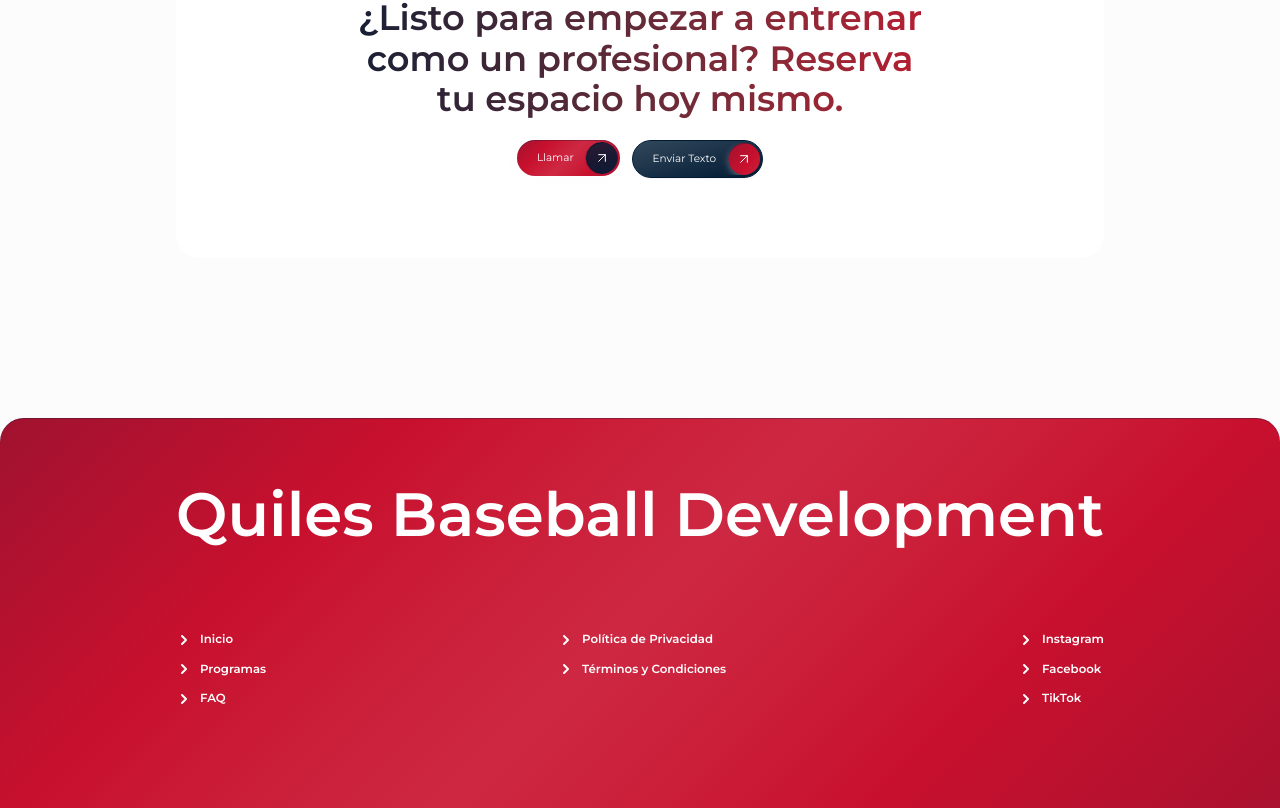
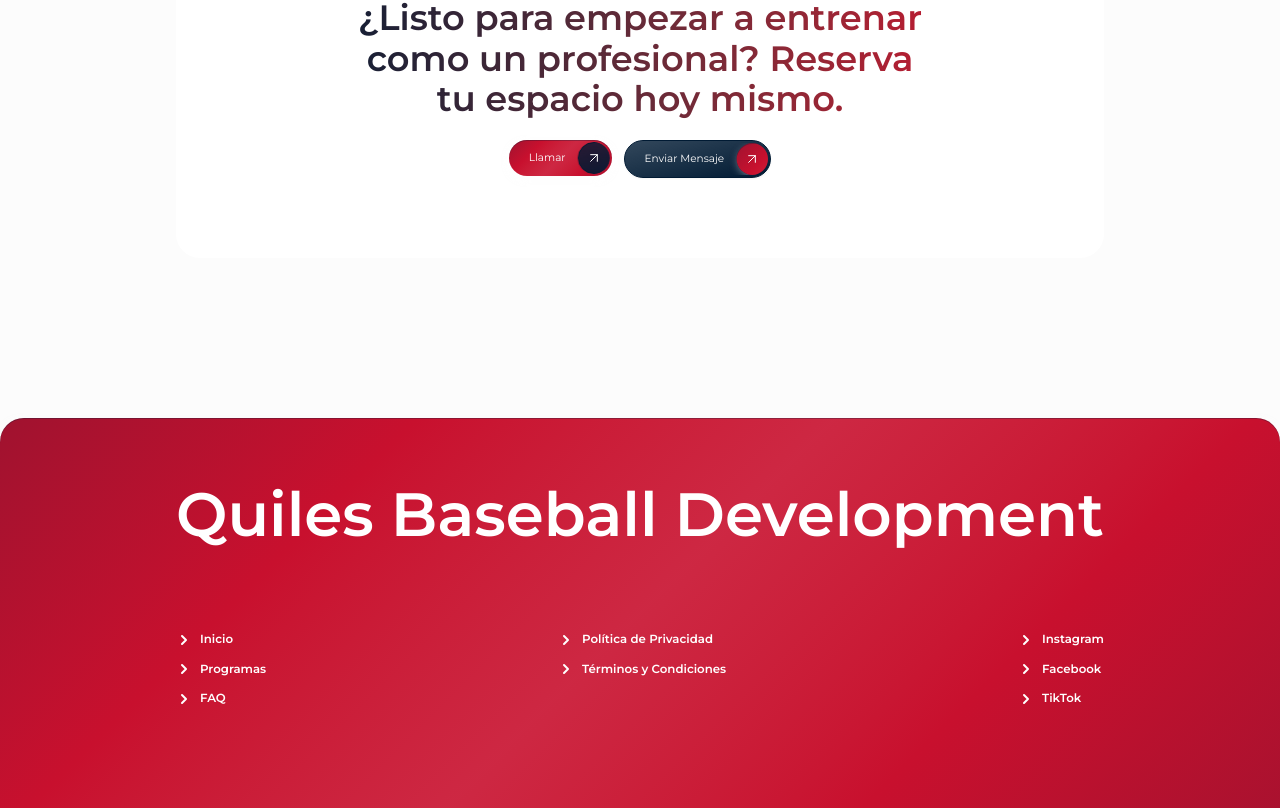
Before and after one commit to dmytro-webild/3779dd6b-8617-487e-825c-f6a469c6681f, a React (Vite) app: page / in a window 1280 px wide. Shown: the part 5512-6320 px from the top of the page. Built offline with nearby package versions, Linux system fonts and the light colour scheme; a web font is replaced by a local one.

Commit message:
Bob AI: Update the 'send message' (enviar mensaje) button in the contact section to use

```diff
--- a/src/pages/HomePage.tsx
+++ b/src/pages/HomePage.tsx
@@ -241,8 +241,8 @@
         href: "tel:908-340-5099",
       }}
       secondaryButton={{
-        text: "Enviar Texto",
-        href: "sms:908-340-5099",
+        text: "Enviar Mensaje",
+        href: "https://wa.me/19083405099",
       }}
       textAnimation="slide-up"
     />
```
